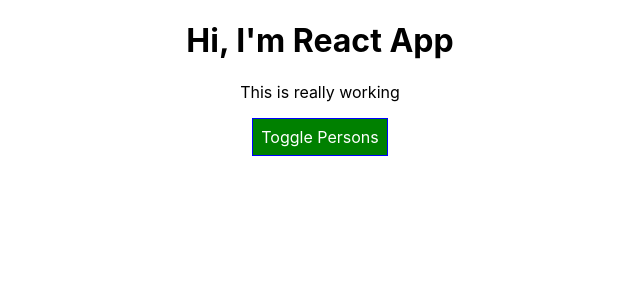
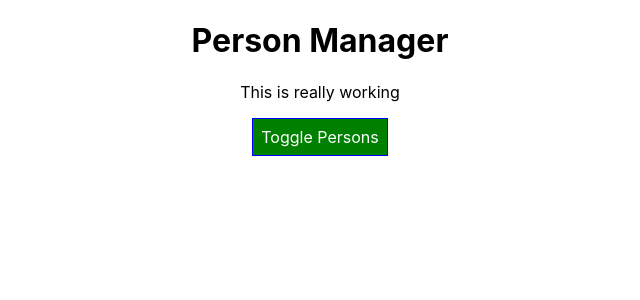
Before and after one commit to rioputroo/first-react, a React (Create React App) app: page / in a window 1280 px wide. Shown: the top 300 px of the page, without its empty margins (320-960 px from the left). Built offline with nearby package versions, Linux system fonts and the light colour scheme.

Commit message:
feat: add props from index.js

```diff
--- a/src/components/Cockpit/Cockpit.js
+++ b/src/components/Cockpit/Cockpit.js
@@ -14,7 +14,7 @@ function Cockpit(props) {
 
   return (
     <div>
-      <h1>Hi, I'm React App</h1>
+      <h1>{props.title}</h1>
       <p className={classes.join(' ')}>This is really working</p>
       <button style={props.style} onClick={props.clicked}>
         Toggle Persons
--- a/src/containers/App.js
+++ b/src/containers/App.js
@@ -3,7 +3,7 @@ import Cockpit from '../components/Cockpit/Cockpit';
 import Persons from '../components/Persons/Persons';
 import './App.css';
 
-function App() {
+function App(props) {
   const [personsState, setPersonsState] = useState({
     persons: [
       { name: 'Max', age: 28 },
@@ -77,10 +77,7 @@ function App() {
 
   return (
     <div className="App">
-      <Cockpit
-        personsState={personsState}
-        style={style}
-        clicked={togglePersonsHandler} />
+      <Cockpit title={props.appTitle} personsState={personsState} style={style} clicked={togglePersonsHandler} />
       {persons}
     </div>
   );
--- a/src/index.js
+++ b/src/index.js
@@ -6,7 +6,7 @@ import reportWebVitals from './reportWebVitals';
 
 ReactDOM.render(
   <React.StrictMode>
-    <App />
+    <App appTitle="Person Manager"/>
   </React.StrictMode>,
   document.getElementById('root')
 );
```
